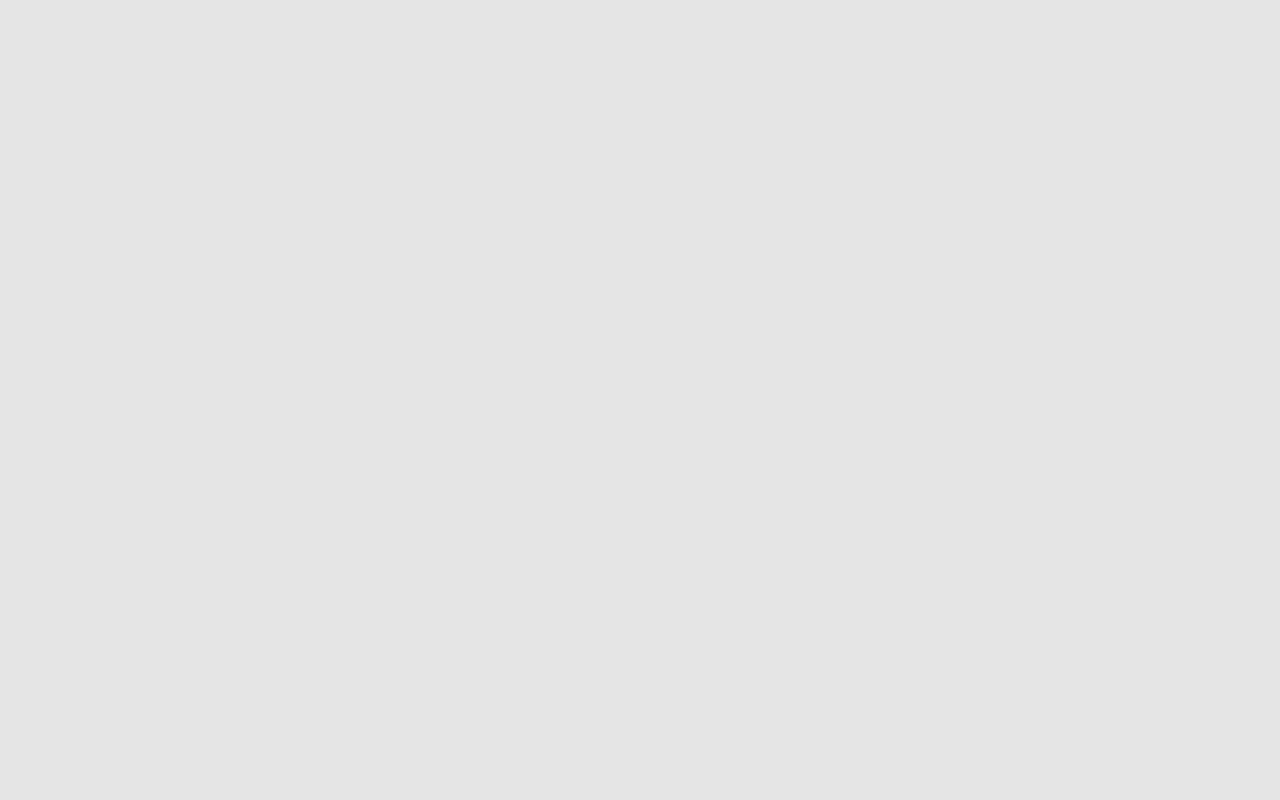
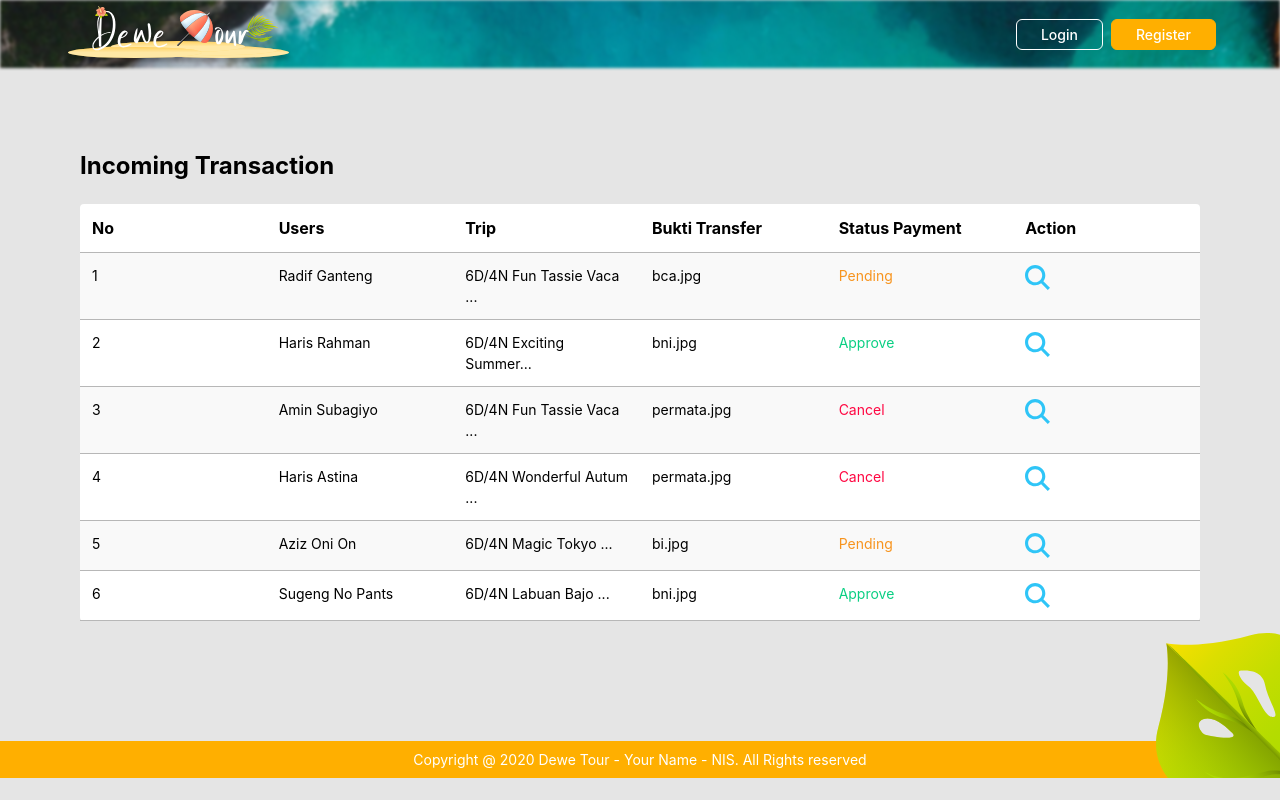
Before and after one commit to sabrinasm99/DW1792A1Z_dewe_tour, a React (Create React App) app: page /list-transaction in a window 1280 px wide. Built offline with nearby package versions, Linux system fonts and the light colour scheme.

Commit message:
add dropdown func

```diff
--- a/src/App.js
+++ b/src/App.js
@@ -6,6 +6,7 @@ import { BrowserRouter as Router, Switch, Route } from "react-router-dom";
 import DetailTrip from "./pages/DetailTrip";
 import Payment from "./pages/Payment";
 import Profile from "./pages/Profile";
+import ListTransaction from "./pages/ListTransaction";
 
 function App() {
   return (
@@ -15,6 +16,7 @@ function App() {
         <Route path="/detail-trip" component={DetailTrip} />
         <Route path="/payment" component={Payment} />
         <Route path="/profile" component={Profile} />
+        <Route path='/list-transaction' component={ListTransaction} />
       </Switch>
     </Router>
   );
--- a/src/components/HeaderPage.js
+++ b/src/components/HeaderPage.js
@@ -1,5 +1,5 @@
 import React, { useState } from "react";
-import { Link } from "react-router-dom";
+import { Link, useLocation, useHistory } from "react-router-dom";
 import icon from "../image/icon.svg";
 import hibiscusmodal from "../image/hibiscusmodal.svg";
 import palmmodal from "../image/palmmodal.svg";
@@ -10,6 +10,9 @@ import logout from "../image/logout.svg";
 import triangle from "../image/triangle.svg";
 
 function HeaderPage() {
+  const history = useHistory();
+  const location = useLocation();
+  const currentPathname = location.pathname;
   const [showModalLogin, setShowModalLogin] = useState(false);
   const [showModalRegister, setShowModalRegister] = useState(false);
   const [showModalUser, setShowModalUser] = useState(false);
@@ -40,8 +43,8 @@ function HeaderPage() {
   const submitLogin = (event) => {
     event.preventDefault();
     localStorage.setItem("email", inputLogin.email);
-    alert("Success Login");
     setShowModalLogin(false);
+    history.push(currentPathname)
   };
   const submitRegister = (event) => {
     event.preventDefault();
@@ -71,6 +74,11 @@ function HeaderPage() {
     };
     setInputRegister(newInputRegister);
     setWarning("");
+  };
+
+  const submitLogout = () => {
+    localStorage.removeItem("email");
+    history.push("/");
   };
 
   let modalLogin = null;
@@ -329,18 +337,22 @@ function HeaderPage() {
         style={{ top: "75px", left: "1172px" }}
       >
         <div className="px-6">
+          <Link to="/profile">
             <div className="flex py-1 cursor-pointer">
               <img src={user} className="mr-2" />
               <h2 className="flex items-center">Profile</h2>
             </div>
+          </Link>
+          <Link to="/payment">
             <div className="flex py-1 cursor-pointer">
               <img src={bill} className="mr-2" />
               <h2 className="">Pay</h2>
             </div>
+          </Link>
         </div>
         <hr />
         <div className="px-6">
-          <div className="flex py-1 cursor-pointer">
+          <div className="flex py-1 cursor-pointer" onClick={submitLogout}>
             <img src={logout} className="mr-2" />
             <h2>Logout</h2>
           </div>
--- /dev/null
+++ b/src/components/ListTransactionContent.js
@@ -0,0 +1,60 @@
+import React from "react";
+import { listTransaction } from "../fakedata/ListTransaction";
+import search from "../image/search.svg";
+
+function ListTransactionContent() {
+  let newListTransaction = listTransaction.map((val) => {
+    return (
+      <div
+        key={val.id}
+        className="flex border-b text-sm"
+        style={
+          val.id % 2 === 0
+            ? { borderColor: "#B7B7B7" }
+            : { borderColor: "#B7B7B7", backgroundColor: "#F9F9F9" }
+        }
+      >
+        <div className="w-1/6 p-3">{val.id}</div>
+        <div className="w-1/6 p-3">{val.users}</div>
+        <div className="w-1/6 p-3">{val.trip}</div>
+        <div
+          className="w-1/6 p-3"
+        >
+          {val.bukti}
+        </div>
+        <div className="w-1/6 p-3"
+        style={
+            val.status === "Pending"
+              ? { color: "#F7941E" }
+              : val.status === "Approve"
+              ? { color: "#0ACF83" }
+              : { color: "#FF0742" }
+          }>{val.status}</div>
+        <div className="w-1/6 p-3">
+          <img src={search} />
+        </div>
+      </div>
+    );
+  });
+  return (
+    <div className="mt-20 px-20 pb-10">
+      <h1 className="font-bold text-2xl">Incoming Transaction</h1>
+      <div className="bg-white rounded mt-5">
+        <div
+          className="flex border-b font-bold"
+          style={{ borderColor: "#B7B7B7" }}
+        >
+          <div className="w-1/6 p-3">No</div>
+          <div className="w-1/6 p-3">Users</div>
+          <div className="w-1/6 p-3">Trip</div>
+          <div className="w-1/6 p-3">Bukti Transfer</div>
+          <div className="w-1/6 p-3">Status Payment</div>
+          <div className="w-1/6 p-3">Action</div>
+        </div>
+        {newListTransaction}
+      </div>
+    </div>
+  );
+}
+
+export default ListTransactionContent;
--- /dev/null
+++ b/src/fakedata/ListTransaction.js
@@ -0,0 +1,44 @@
+export const listTransaction = [
+  {
+    id: 1,
+    users: "Radif Ganteng",
+    trip: "6D/4N Fun Tassie Vaca ...",
+    bukti: "bca.jpg",
+    status: "Pending",
+  },
+  {
+    id: 2,
+    users: "Haris Rahman",
+    trip: "6D/4N Exciting Summer...",
+    bukti: "bni.jpg",
+    status: "Approve",
+  },
+  {
+    id: 3,
+    users: "Amin Subagiyo",
+    trip: "6D/4N Fun Tassie Vaca ...",
+    bukti: "permata.jpg",
+    status: "Cancel",
+  },
+  {
+    id: 4,
+    users: "Haris Astina",
+    trip: "6D/4N Wonderful Autum ...",
+    bukti: "permata.jpg",
+    status: "Cancel",
+  },
+  {
+    id: 5,
+    users: "Aziz Oni On",
+    trip: "6D/4N Magic Tokyo ...",
+    bukti: "bi.jpg",
+    status: "Pending",
+  },
+  {
+    id: 6,
+    users: "Sugeng No Pants",
+    trip: "6D/4N Labuan Bajo ...",
+    bukti: "bni.jpg",
+    status: "Approve",
+  },
+];
--- /dev/null
+++ b/src/pages/ListTransaction.js
@@ -0,0 +1,16 @@
+import React from 'react';
+import HeaderPage from '../components/HeaderPage';
+import ListTransactionContent from '../components/ListTransactionContent';
+import Footer from '../components/Footer';
+
+function ListTransaction() {
+    return (
+        <>
+        <HeaderPage />
+        <ListTransactionContent />
+        <Footer />
+        </>
+    )
+}
+
+export default ListTransaction
```
Also changed, not shown: src/image/search.svg (added). Lines whose indentation alone changed are shown as unchanged.
